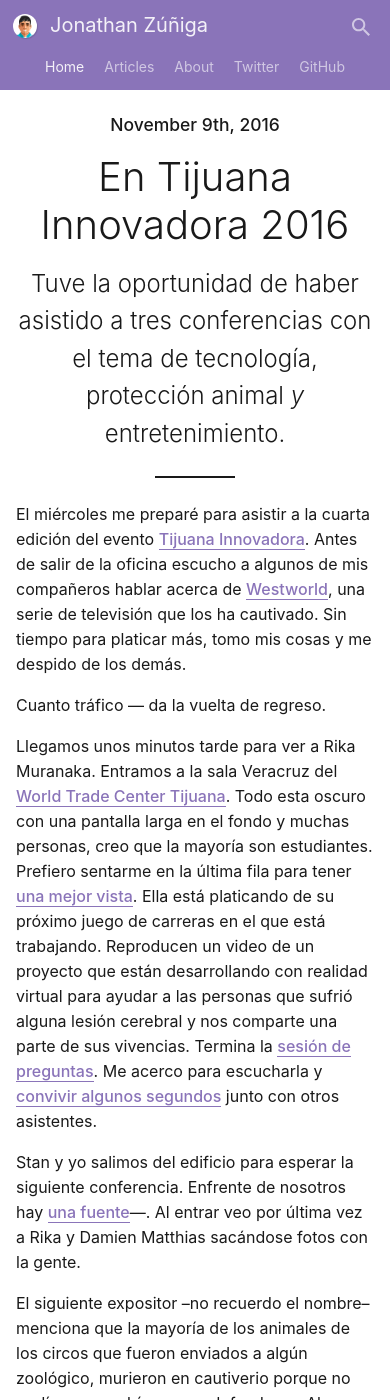
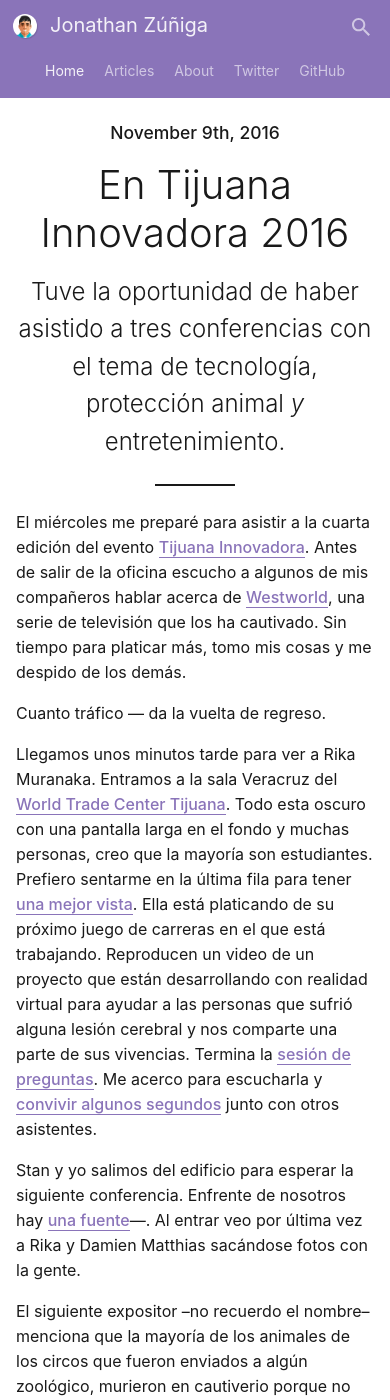
Before and after one commit to jonathanzuniga/jonathanzuniga.github.io, a Jekyll site: the page built from index.html, in a window 390 px wide and 1400 px high. Built offline with Jekyll 4.4.1, drawn with Linux system fonts in a browser that asks for light colours; nearby versions of some CDN libraries.

Commit message:
Modify the header page style.

```diff
--- a/_sass/_style.scss
+++ b/_sass/_style.scss
@@ -217,16 +217,10 @@ input:-webkit-autofill {
 
 @media ( max-width: 1023px ) {
 
-	// .header__btn,
-	// .navbar__brand .navbar__a,
-	// .navbar__form {
-	// 	padding-bottom: 0;
-	// }
-
 	.navbar__menu .navbar__a {
 		font-size: 0.875em;
-		padding-top: 0.25rem;
-		padding-bottom: 0.25rem;
+		// padding-top: 0.25rem;
+		// padding-bottom: 0.25rem;
 	}
 
 }
```
